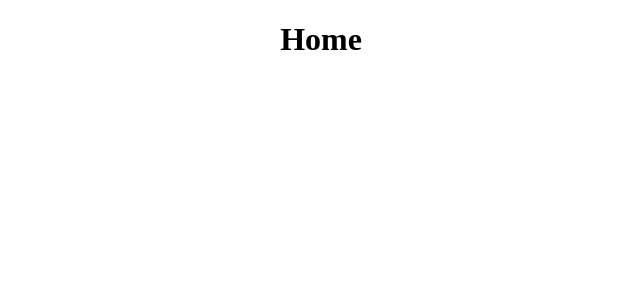
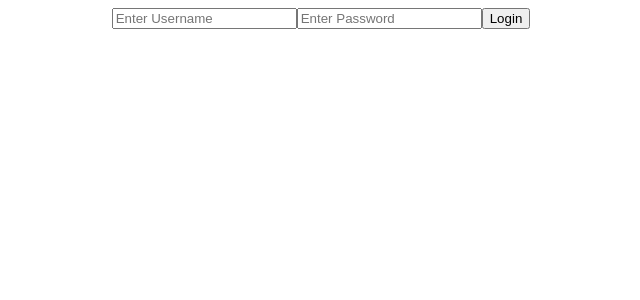
Before and after one commit to Aryan-ki-codepanti/django-react-auth-frontend, a React (Create React App) app: page /login in a window 1280 px wide. Shown: the top 300 px of the page, without its empty margins (319-959 px from the left). Built offline with nearby package versions, Linux system fonts and the light colour scheme.

Commit message:
Added Home and Login page with routes

```diff
--- a/package.json
+++ b/package.json
@@ -8,6 +8,7 @@
     "@testing-library/user-event": "^12.8.3",
     "react": "^17.0.2",
     "react-dom": "^17.0.2",
+    "react-router-dom": "^6.0.2",
     "react-scripts": "4.0.3",
     "web-vitals": "^1.1.2"
   },
--- a/src/App.js
+++ b/src/App.js
@@ -1,9 +1,16 @@
 import "./App.css";
-
+import Home from "./pages/Home";
+import { BrowserRouter as Router ,Route , Routes } from "react-router-dom";
+import Login from "./pages/Login";
 function App() {
     return (
         <div className="App">
-            <h1>Home</h1>
+			<Router>
+				<Routes>
+					<Route path="/" element={ <Home /> } />
+					<Route path="/login" element={ <Login /> } />
+				</Routes>
+			</Router>
         </div>
     );
 }
--- /dev/null
+++ b/src/pages/Home.jsx
@@ -0,0 +1,11 @@
+import React from 'react';
+
+const Home = () => {
+    return (
+        <div>
+            <h3>You are logged to the Home Page !</h3>
+        </div>
+    )
+};
+
+export default Home;
--- /dev/null
+++ b/src/pages/Login.jsx
@@ -0,0 +1,23 @@
+import React from "react";
+
+const Login = () => {
+    return (
+        <div>
+            <form>
+                <input
+                    type="text"
+                    name="username"
+                    placeholder="Enter Username"
+                />
+                <input
+                    type="password"
+                    name="password"
+                    placeholder="Enter Password"
+                />
+                <input type="submit" value="Login" />
+            </form>
+        </div>
+    );
+};
+
+export default Login;
```
Also changed, not shown: 1 other file (tests, documents, lock files or other folders).
